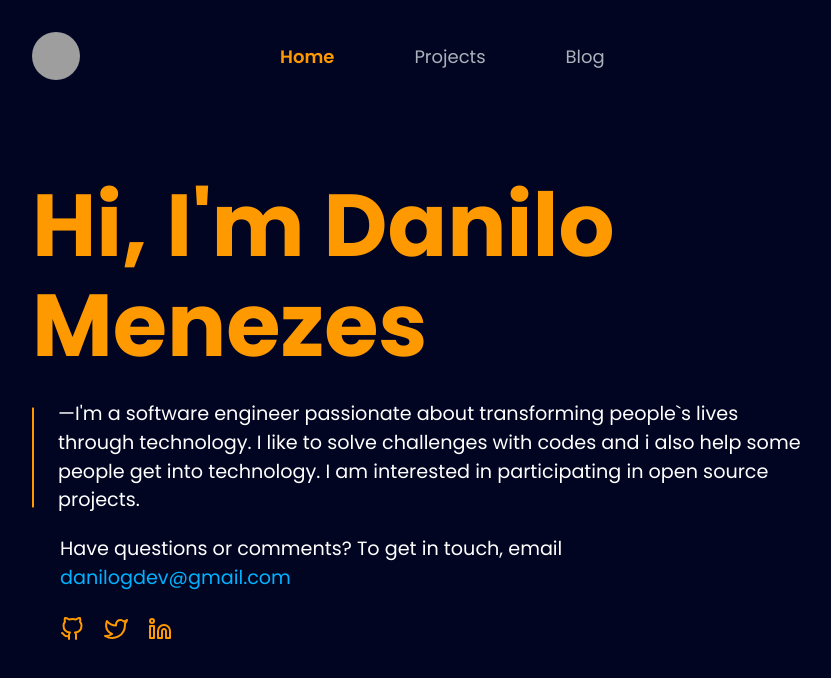
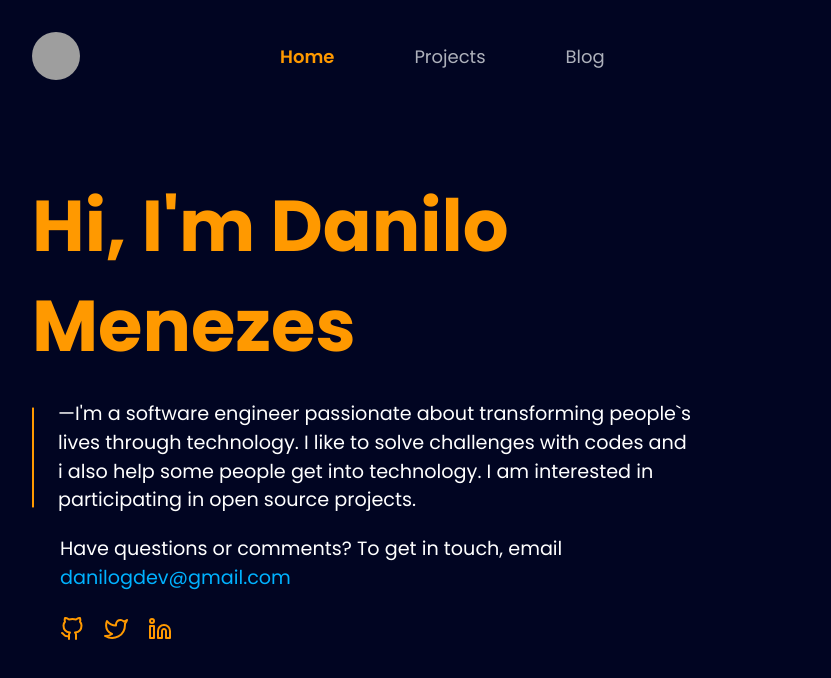
Before and after one commit to jovemdan/danilo-menezes, a Next.js app: page / in a window 1280 px wide. Shown: the top 678 px of the page, without its empty margins (218-1049 px from the left). Built offline with nearby package versions, Linux system fonts and the light colour scheme; grey boxes are pictures that could not be loaded.

Commit message:
feat: change layout, max-width

```diff
--- a/src/components/hi/hi.tsx
+++ b/src/components/hi/hi.tsx
@@ -12,7 +12,7 @@ export function Hi() {
     >
       <Text
         as='h1'
-        fontSize={['45px', '4.5rem', '5.5rem']}
+        fontSize={['45px', '4.5rem']}
         fontWeight='700'
         fontStyle='normal'
         lineHeight={['65px', '70px', '100px']}
@@ -25,7 +25,7 @@ export function Hi() {
         <Flex gap='6'>
           <Image src='/divider.svg' alt='divider' />
 
-          <Box>
+          <Box maxWidth='635px'>
             <Text color='white' fontSize={['0.8rem', '1rem', '1.2rem']}>
               —I'm a software engineer passionate about transforming people`s
               lives through technology. I like to solve challenges with codes
```
